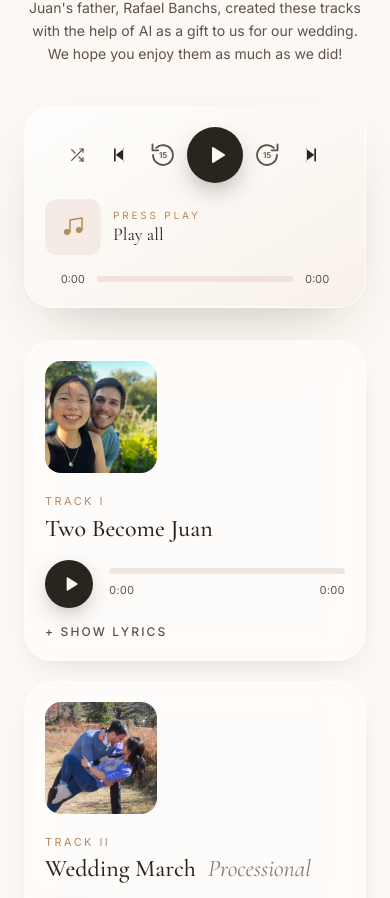
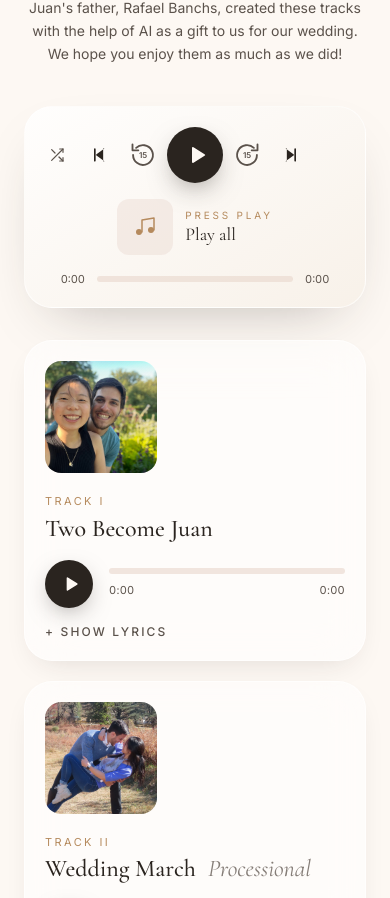
Before and after one commit to juanbanchs/allison-juan-wedding-music, a React (Vite) app: page / in a window 390 px wide. Shown: the part 875-1773 px from the top of the page. Built offline with nearby package versions, Linux system fonts and the light colour scheme.

Commit message:
Center play button and photo/title group on mobile
Add an invisible 36px spacer (matching the shuffle button) on the right
of the controls row so the play button sits at the player's horizontal
center. Also center the photo+title group on mobile instead of
left-aligning. Spacer is hidden on desktop.

```diff
--- a/src/GlobalPlayer.tsx
+++ b/src/GlobalPlayer.tsx
@@ -169,12 +169,14 @@ export function GlobalPlayer({ tracks, state, controls }: GlobalPlayerProps) {
                 <path d="M16 5a1 1 0 0 1 2 0v14a1 1 0 0 1-2 0Zm-10.5-.86a1 1 0 0 1 1.5.86v13.72a1 1 0 0 1-1.5.86l9.5-6.86a1 1 0 0 0 0-1.72Z" />
               </svg>
             </button>
+
+            <div aria-hidden="true" className="h-9 w-9 shrink-0 sm:hidden" />
           </div>
         </div>
 
-        <div className="flex items-center gap-3 sm:hidden">
+        <div className="flex items-center justify-center gap-3 sm:hidden">
           {photo}
-          <div className="min-w-0 flex-1">
+          <div className="min-w-0">
             {trackInfo}
           </div>
         </div>
```
